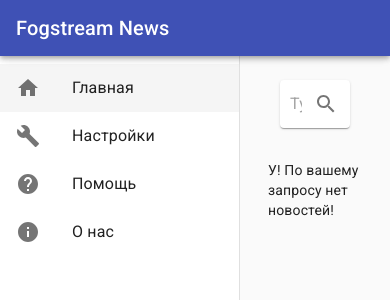
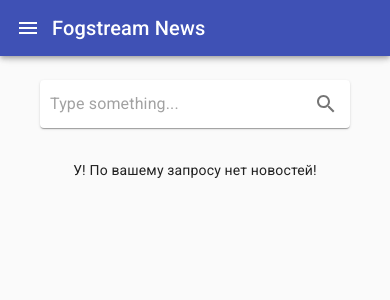
Before and after one commit to kidonrage/fogstream_test_frontend, a React (Create React App) app: page / in a window 390 px wide. Shown: the top 300 px of the page. Built offline with nearby package versions, Linux system fonts and the light colour scheme.

Commit message:
Responsive menu added

```diff
--- a/src/App.js
+++ b/src/App.js
@@ -1,17 +1,17 @@
 import React from 'react';
 import './App.css';
-import NavBar from './Controls/NavBar';
-import MainScreen from './Controls/MainScreen';
+import ControlPanel from './Controls/ControlPanel';
+import ContentView from './Controls/ContentView';
+import { BrowserRouter } from 'react-router-dom';
 
 function App() {
 
 	return (
-		<div className="root">
-
-			<NavBar />
-
-			<MainScreen />
-
+		<div className = "root">
+			<BrowserRouter>
+				<ControlPanel />
+				<ContentView />
+			</BrowserRouter>
 		</div>
 	)
 }
--- /dev/null
+++ b/src/Controls/ControlPanel.js
@@ -0,0 +1,91 @@
+import React from 'react';
+import { makeStyles } from '@material-ui/core/styles';
+import NavLinks from './NavLinks';
+import Drawer from '@material-ui/core/Drawer';
+import SwipeableDrawer from "@material-ui/core/SwipeableDrawer";
+import AppBar from '@material-ui/core/AppBar';
+import Toolbar from '@material-ui/core/Toolbar';
+import Typography from '@material-ui/core/Typography';
+import IconButton from '@material-ui/core/IconButton';
+import MenuIcon from '@material-ui/icons/Menu';
+import withWidth, { isWidthUp } from '@material-ui/core/withWidth';
+
+const drawerWidth = 240;
+
+const useStyles = makeStyles(theme => ({
+	appBar: {
+    zIndex: theme.zIndex.drawer + 1,
+  },
+  drawer: {
+    width: drawerWidth,
+    flexShrink: 0,
+  },
+  drawerPaper: {
+    width: drawerWidth,
+  },
+  toolbar: theme.mixins.toolbar,
+}));
+
+function ControlPanel({width}) {
+	const classes = useStyles();
+
+	const [state, setState] = React.useState({
+		left: false
+	});
+
+	const toggleDrawer = (side, open) => event => {
+		setState({ ...state, [side]: open });
+	};
+
+	if (isWidthUp('sm', width)) {
+		return (
+			<div>
+				<AppBar position="fixed" className={classes.appBar}>
+					<Toolbar>
+						<Typography variant="h6" noWrap>
+							Fogstream News
+						</Typography>
+					</Toolbar>
+				</AppBar>
+				<Drawer
+					className={classes.drawer}
+					variant="permanent"
+					classes={{
+						paper: classes.drawerPaper,
+					}}
+				>
+					<NavLinks />
+				</Drawer>
+			</div>
+		)
+	} else {
+		return(
+			<div>
+				<AppBar position="fixed" className={classes.appBar}>
+					<Toolbar>
+						<IconButton
+							color="inherit"
+							aria-label="Open drawer"
+							onClick={toggleDrawer("left", true)}
+							edge="start"
+						>
+							<MenuIcon />
+						</IconButton>
+						<Typography variant="h6" noWrap>
+							Fogstream News
+						</Typography>
+					</Toolbar>
+				</AppBar>
+				<SwipeableDrawer
+					open={state.left}
+					onClose={toggleDrawer("left", false)}
+					onOpen={toggleDrawer("left", true)}
+				>
+					<NavLinks />
+				</SwipeableDrawer>
+			</div>
+		)
+	}
+}
+
+export default withWidth()(ControlPanel);
--- a/src/Controls/MainScreen.js
+++ /dev/null
@@ -1,13 +0,0 @@
-import React from 'react';
-import Sidebar from './Sidebar';
-import ContentView from './ContentView';
-import { BrowserRouter } from 'react-router-dom';
-
-export default function MainScreen() {
-	return (
-		<BrowserRouter>
-			<Sidebar />
-			<ContentView />
-		</BrowserRouter>
-	)
-}
--- a/src/Controls/NavBar.js
+++ /dev/null
@@ -1,28 +0,0 @@
-import React from 'react';
-import { makeStyles } from '@material-ui/core/styles';
-import AppBar from '@material-ui/core/AppBar';
-import CssBaseline from '@material-ui/core/CssBaseline';
-import Toolbar from '@material-ui/core/Toolbar';
-import Typography from '@material-ui/core/Typography';
-import Divider from '@material-ui/core/Divider';
-
-const useStyles = makeStyles(theme => ({
-  appBar: {
-    zIndex: theme.zIndex.drawer + 1,
-  },
-  toolbar: theme.mixins.toolbar,
-}));
-
-export default function NavBar() {
-	const classes = useStyles();
-
-	return (
-		<AppBar position="fixed" className={classes.appBar}>
-			<Toolbar>
-				<Typography variant="h6" noWrap>
-					Fogstream News
-				</Typography>
-			</Toolbar>
-		</AppBar>
-	)
-}
--- a/src/Controls/Sidebar.js
+++ b/src/Controls/NavLinks.js
@@ -1,8 +1,7 @@
 import React from 'react';
 import { Link, NavLink } from 'react-router-dom';
-
+import withWidth, { isWidthUp } from '@material-ui/core/withWidth';
 import { makeStyles } from '@material-ui/core/styles';
-import Drawer from '@material-ui/core/Drawer';
 import List from '@material-ui/core/List';
 import ListItem from '@material-ui/core/ListItem';
 import ListItemIcon from '@material-ui/core/ListItemIcon';
@@ -12,16 +11,7 @@ import SettingsIcon from '@material-ui/icons/Build';
 import HelpIcon from '@material-ui/icons/Help';
 import AboutIcon from '@material-ui/icons/Info';
 
-const drawerWidth = 240;
-
 const useStyles = makeStyles(theme => ({
-  drawer: {
-    width: drawerWidth,
-    flexShrink: 0,
-  },
-  drawerPaper: {
-    width: drawerWidth,
-  },
   toolbar: theme.mixins.toolbar,
 }));
 
@@ -29,18 +19,14 @@ const icons = (index) => {
 	switch(index) {
 		case 0:
 			return (<HomeIcon />)
-			break
 		case 1:
 			return (<SettingsIcon />)
-			break
 		case 2:
 			return (<HelpIcon />)
-			break
 		case 3:
 			return(<AboutIcon />)
 		default:
 			return (<HelpIcon />)
-			break
 	}
 }
 
@@ -48,7 +34,7 @@ function ListItemLink(props) {
   return <ListItem button component={NavLink} {...props}  />;
 }
 
-export default function Sidebar() {
+function NavLinks({width}) {
 	const classes = useStyles();
 
 	const menu = [
@@ -59,14 +45,10 @@ export default function Sidebar() {
 	]
 
 	return (
-		<Drawer
-			className={classes.drawer}
-			variant="permanent"
-			classes={{
-				paper: classes.drawerPaper,
-			}}
-		>
-			<div className={classes.toolbar} />
+		<div>
+			{isWidthUp('sm', width) &&
+				<div className={classes.toolbar} />
+			}
 			<List className="app-nav">
 				{menu.map((menuItem, index) => (
 					<ListItemLink exact to={menuItem.href} key={menuItem.title}>
@@ -75,6 +57,8 @@ export default function Sidebar() {
 					</ListItemLink>
 				))}
 			</List>
-		</Drawer>
+		</div>
 	)
 }
+
+export default withWidth()(NavLinks);
--- /dev/null
+++ b/src/NewsScreen/ListItem.css
@@ -0,0 +1,5 @@
+.news-card .news-card-date {
+	display: block;
+	font-size: 14px;
+	margin-top: 15px;
+}
--- a/src/NewsScreen/NewsListItem.js
+++ b/src/NewsScreen/NewsListItem.js
@@ -7,12 +7,19 @@ import CardContent from '@material-ui/core/CardContent';
 import CardMedia from '@material-ui/core/CardMedia';
 import Button from '@material-ui/core/Button';
 import Typography from '@material-ui/core/Typography';
+import './ListItem.css';
 
 
 export default function NewsListItem({newsItem}, key) {
 
+	function getDate() {
+		var date = new Date(newsItem.publishedAt);
+		var dateString = date.getFullYear() + '-' + ('0' + (date.getMonth() + 1)).slice(-2) + '-' + ('0' + date.getDate()).slice(-2);
+		return dateString
+	}
+
 	return(
-		<Card key={key}>
+		<Card key={key} className="news-card">
 			<CardActionArea>
 				<CardMedia
 					component="img"
@@ -28,6 +35,9 @@ export default function NewsListItem({newsItem}, key) {
 					<Typography variant="body2" color="textSecondary" component="p">
 						{newsItem.description}
 					</Typography>
+					<Typography className="news-card-date" color="textSecondary" component="span">
+          	Опубликовано: { getDate() }
+       		</Typography>
 				</CardContent>
 			</CardActionArea>
 			{/* <CardActions>
--- a/src/NewsScreen/NewsScreen.js
+++ b/src/NewsScreen/NewsScreen.js
@@ -3,7 +3,7 @@ import CssBaseline from '@material-ui/core/CssBaseline';
 import Container from '@material-ui/core/Container';
 import NewsList from './NewsList.js';
 import SearchForm from './SearchForm';
-import './NewsScreen.css'
+import './NewsScreen.css';
 
 export default class NewsScreen extends React.Component {
 	state = {
@@ -13,6 +13,9 @@ export default class NewsScreen extends React.Component {
 	}
 
 	fetchNews = (query, country) => {
+		if (query == null || query === "") {
+			return
+		}
 		this.setState({
 			isFetching: true
 		});
```
